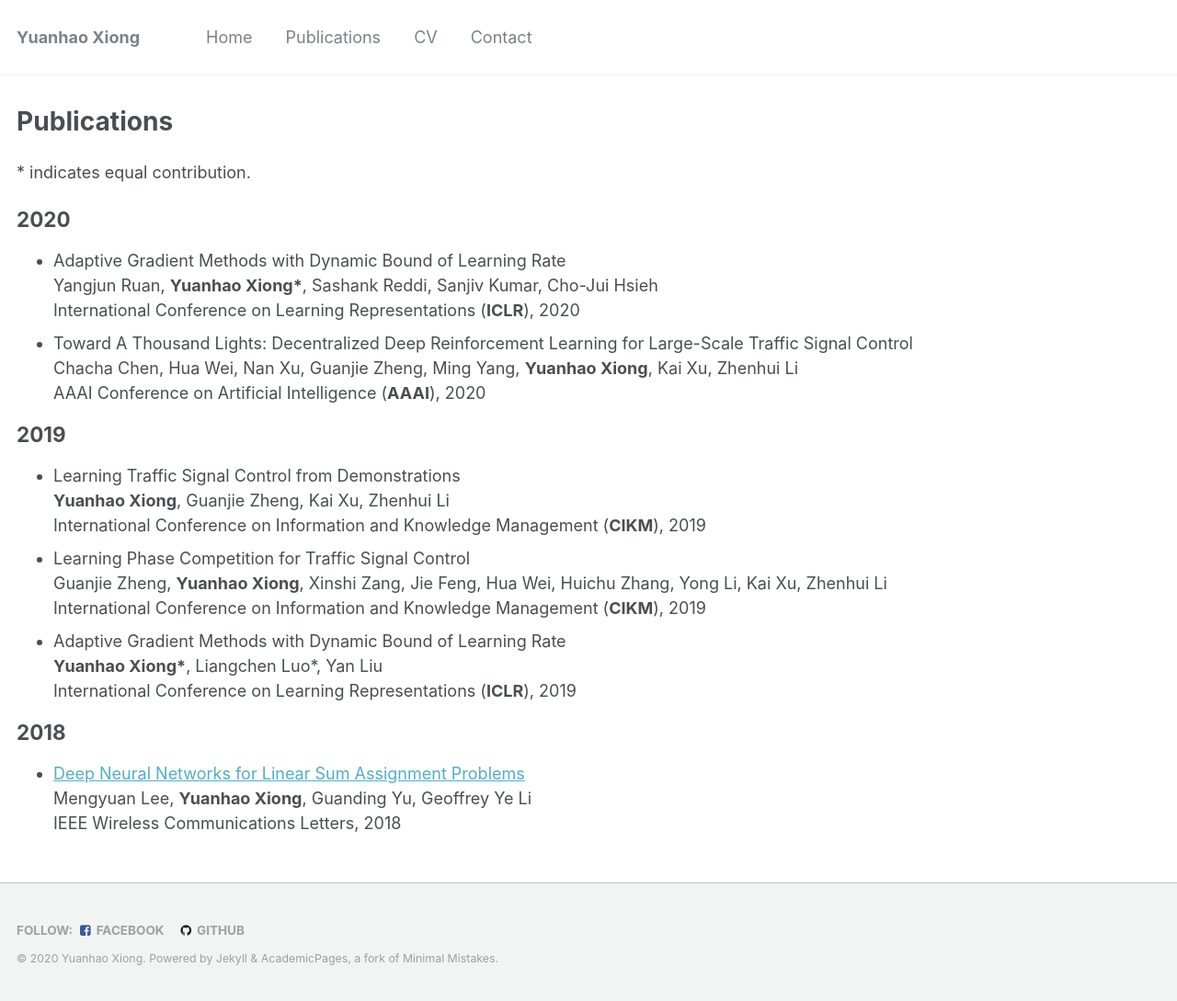
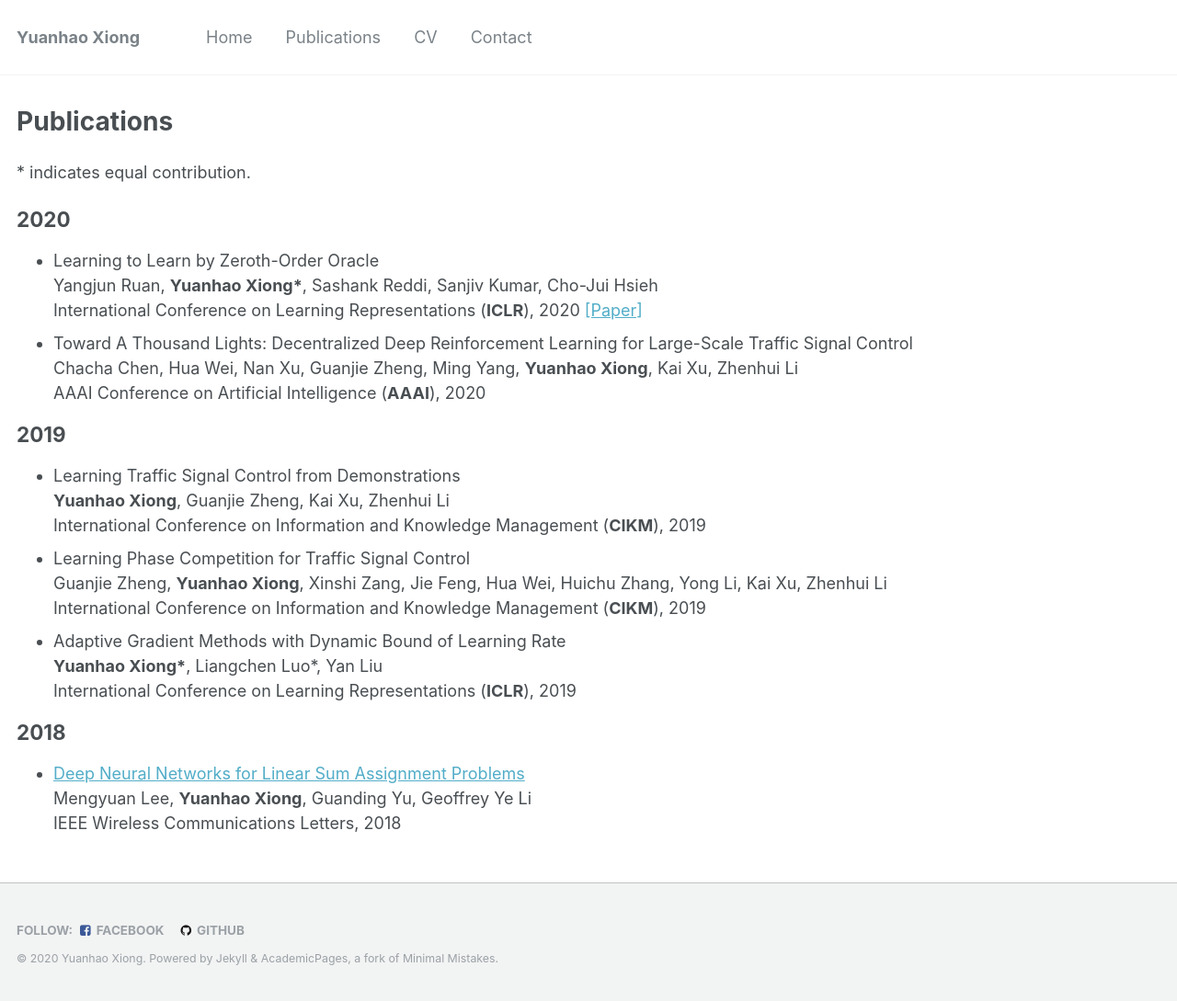
Before and after one commit to xyh97/xyh97.github.io, a Jekyll site: the page built from _pages/publications.md, in a window 1280 px wide. Shown: the whole page at 92% size. Built offline with Jekyll 4.4.1, drawn with Linux system fonts in a browser that asks for light colours.

Commit message:
update iclr20

```diff
--- a/_pages/publications.md
+++ b/_pages/publications.md
@@ -7,9 +7,9 @@ author_profile: true
 
 \* indicates equal contribution.
 ## 2020
-- Adaptive Gradient Methods with Dynamic Bound of Learning Rate
+- Learning to Learn by Zeroth-Order Oracle
 Yangjun Ruan, **Yuanhao Xiong\***, Sashank Reddi, Sanjiv Kumar, Cho-Jui Hsieh
-International Conference on Learning Representations (**ICLR**), 2020
+International Conference on Learning Representations (**ICLR**), 2020 [\[Paper\]](https://openreview.net/pdf?id=ryxz8CVYDH)
 - Toward A Thousand Lights: Decentralized Deep Reinforcement Learning for Large-Scale Traffic Signal Control
 Chacha Chen, Hua Wei, Nan Xu, Guanjie Zheng, Ming Yang, **Yuanhao Xiong**, Kai Xu, Zhenhui Li
 AAAI Conference on Artificial Intelligence (**AAAI**), 2020
```
